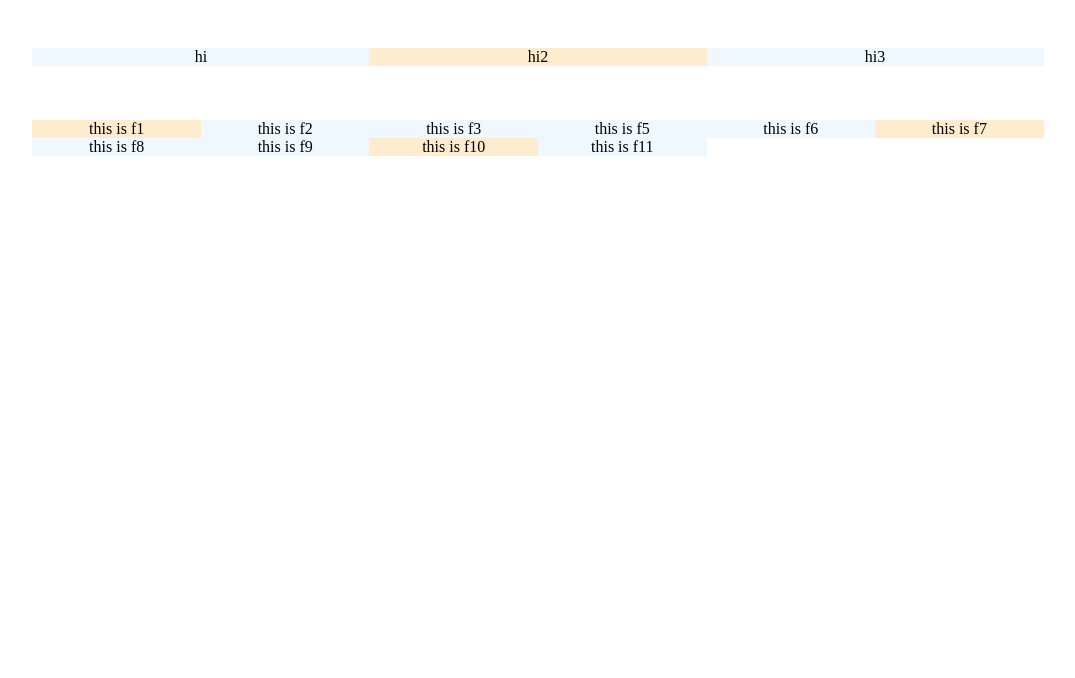
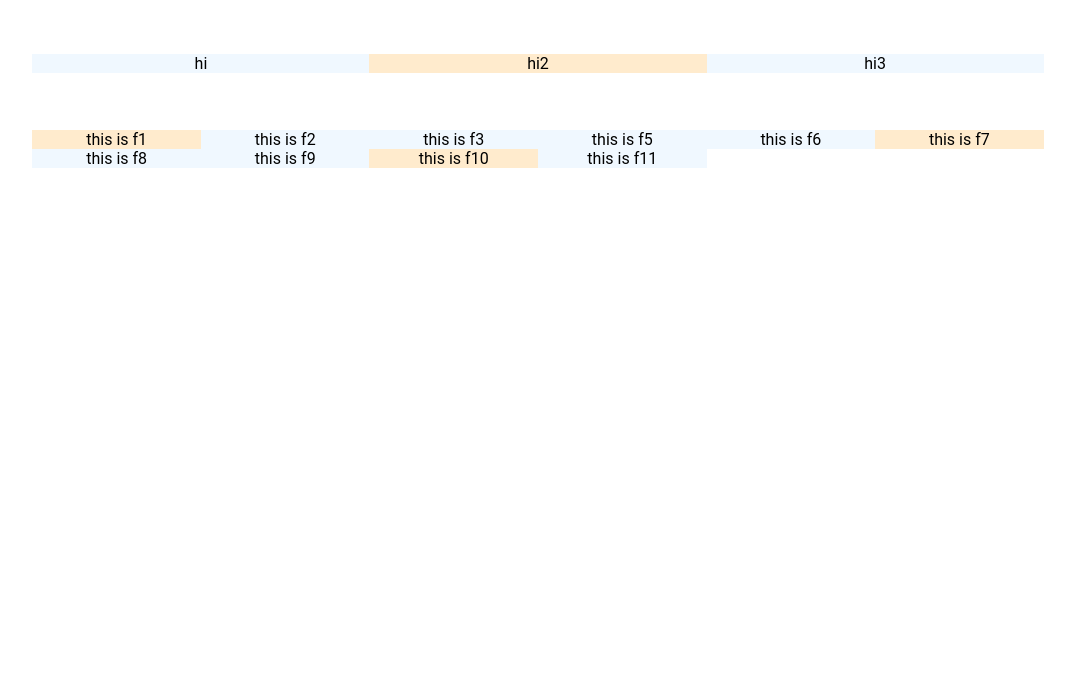
Before and after one commit to jere-mie/bornais-css, a plain HTML site: page index.html in a window 1280 px wide. Shown: the part 122-800 px from the top of the page, without its empty margins (102-1177 px from the left). Drawn offline with Linux system fonts and the light colour scheme.

Commit message:
changed font to roboto

```diff
--- a/css/bornais.css
+++ b/css/bornais.css
@@ -1,3 +1,6 @@
+*{
+    font-family: Roboto, -apple-system, BlinkMacSystemFont, 'Segoe UI', Oxygen, Ubuntu, Cantarell, 'Open Sans', 'Helvetica Neue', sans-serif;
+}
 .center{text-align: center;}
 .thin{font-weight: 200;}
 .container{
```
